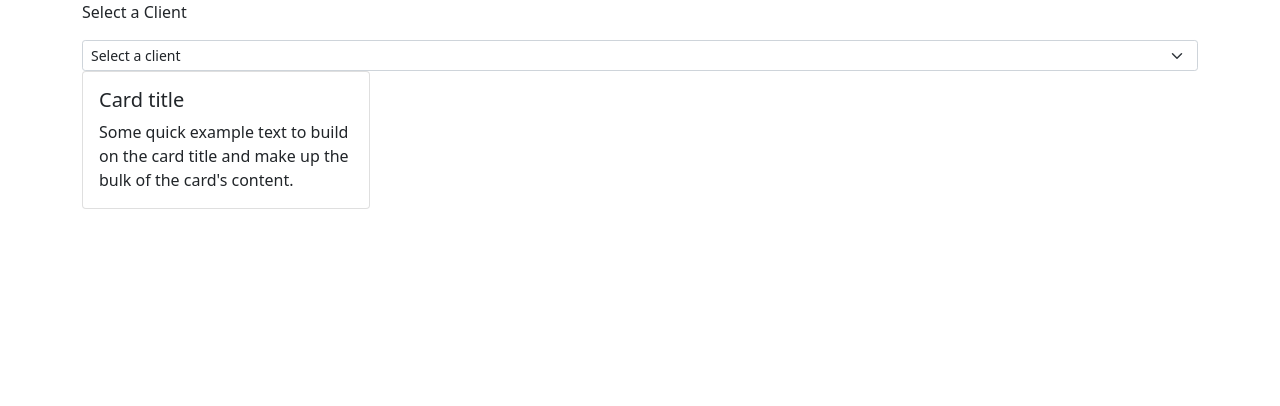
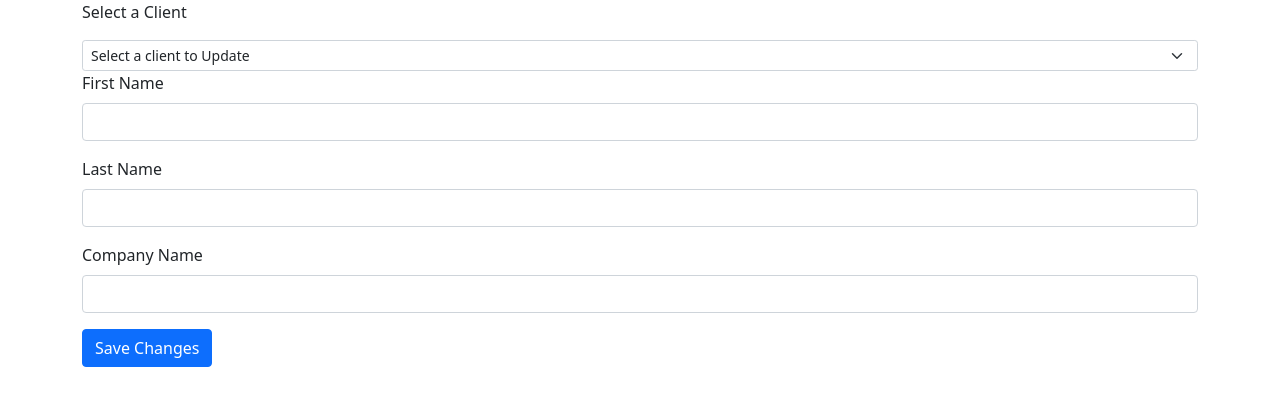
Before and after one commit to vishalguptabt/movireviewsproject, a Django app: template client/templates/client.html in a window 1280 px wide. Shown: the top 406 px of the page. Run offline with Django 4.2, Linux system fonts and the light colour scheme; the template is opened without the code that fills it: values that come from a table or form of the project are taken from there, others are empty; data comes from the database, SQL or seed files in the repository.

Commit message:
Created update and create APIs and integrated with template

```diff
--- a/api/urls.py
+++ b/api/urls.py
@@ -3,5 +3,6 @@ from . import views
 
 urlpatterns = [
     path('clients',views.Clients.as_view()),
-    path('clients/<int:pk>',views.ClientByPk.as_view()),
+    path('clients/<int:pk>',views.RetrieveUpdateClient.as_view()),
+    path('clients/create/',views.CreateClient.as_view()),
 ]
--- a/client/templates/client.html
+++ b/client/templates/client.html
@@ -10,14 +10,68 @@
     />
 
     <script>
-      async function getData(url) {
+
+      async function getData() {
 
         var clientId=document.getElementById('clientList').value
-        const response = await fetch("/api/clients/"+clientId);
-        const client = await response.json();
-        console.log(client);
-        document.getElementsByClassName("card-title")[0].textContent=client.first_name+' '+client.last_name
-        document.getElementsByClassName("card-text")[0].textContent='Company Name  :'+client.company_name
+
+        if(document.getElementById('clientList').value.localeCompare('-1')==0){
+          // Create case
+          // Clear the form
+          document.getElementById("firstName").value=''//+' '+client.last_name
+          document.getElementById("lastName").value=''
+          document.getElementById("companyName").value=''
+        }else{
+
+          // Get data from the API
+
+          const response = await fetch("/api/clients/"+clientId);
+          const client = await response.json();
+          console.log(client);
+          document.getElementById("firstName").value=client.first_name //+' '+client.last_name
+          document.getElementById("lastName").value=client.last_name
+          document.getElementById("companyName").value=client.company_name
+        }
+
+      }
+
+      async function saveData() {
+
+        var clientId=document.getElementById('clientList').value
+        var requestBody;
+        var url;
+        if(document.getElementById('clientList').value.localeCompare('-1')==0){
+          //Create a client
+          requestOptions = {
+            method: 'POST',
+            headers: { 'Content-Type': 'application/json' },
+            body: JSON.stringify({
+              "first_name": document.getElementById("firstName").value,
+              "last_name": document.getElementById("lastName").value,
+              "company_name": document.getElementById("companyName").value
+          })
+          };
+
+          url = "/api/clients/create/";
+
+        }else {
+          //Update a client
+          requestOptions = {
+            method: 'PUT',
+            headers: { 'Content-Type': 'application/json' },
+            body: JSON.stringify({
+              "id": document.getElementById('clientList').value,
+              "first_name": document.getElementById("firstName").value,
+              "last_name": document.getElementById("lastName").value,
+              "company_name": document.getElementById("companyName").value
+          })
+          };
+
+          url = "/api/clients/"+clientId;
+        }
+
+        const response = await fetch(url, requestOptions);
+
       }
     </script>
 
@@ -27,18 +81,31 @@
           <p>Select a Client</p>
           <select id="clientList" class="form-select form-select-sm" id="clientList" aria-label="Small select example"
           onChange="getData()">
-            <option selected>Select a client</option>
+            <option selected>Select a client to Update</option>
+            <option value="-1">Create a Client</option>
             {% for client in clients %}
             <option value="{{ client.pk }}">{{ client }}</option>
             {% endfor %}
           </select>
-          <div class="card" style="width: 18rem;">
-            <div class="card-body">
-              <h5 class="card-title">Card title</h5>
-              <p class="card-text">Some quick example text to build on the card title and make up the bulk of the card's content.</p>
 
+          <form onsubmit="return false;">
+            <div class="mb-3">
+              <label for="firstName" class="form-label">First Name</label>
+              <input type="text" class="form-control" id="firstName" aria-describedby="firstName">
             </div>
-          </div>
+            <div class="mb-3">
+              <label for="lastName" class="form-label">Last Name</label>
+              <input type="text" class="form-control" id="lastName">
+            </div>
+            <div class="mb-3">
+              <label for="companyName" class="form-label">Company Name</label>
+              <input type="text" class="form-control" id="companyName">
+            </div>
+            <button type="submit" class="btn btn-primary" onClick="saveData()" >Save Changes</button>
+          </form>
+
+
+
     </div>
   </body>
   </html>
```
Also changed, not shown: api/views.py (+6 -1 lines), 1 other file.
